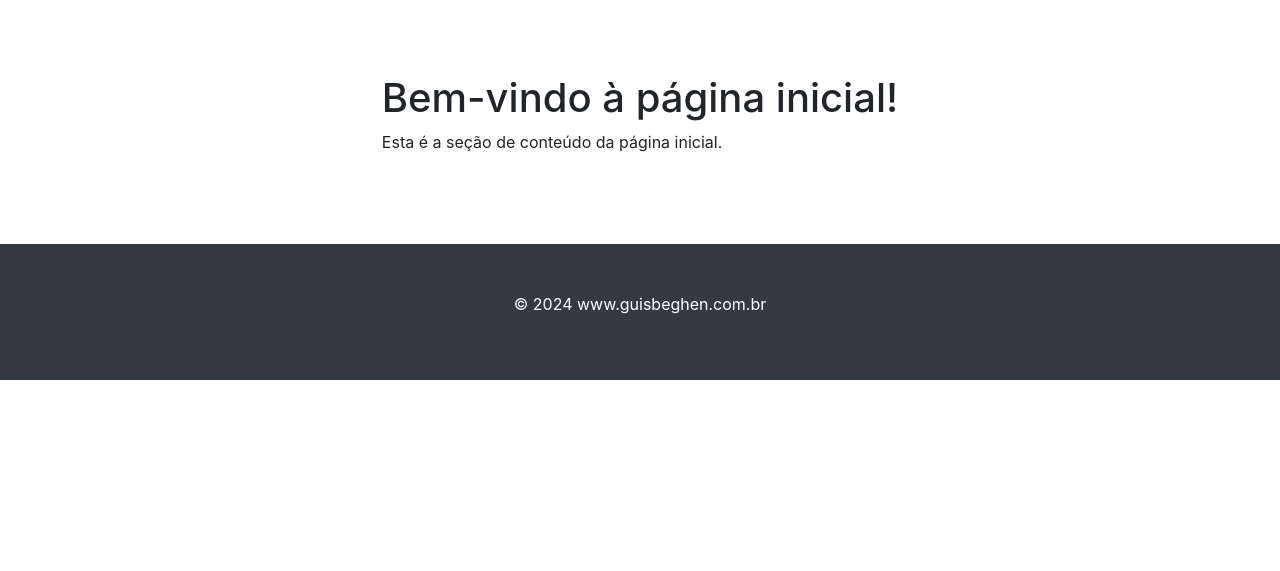
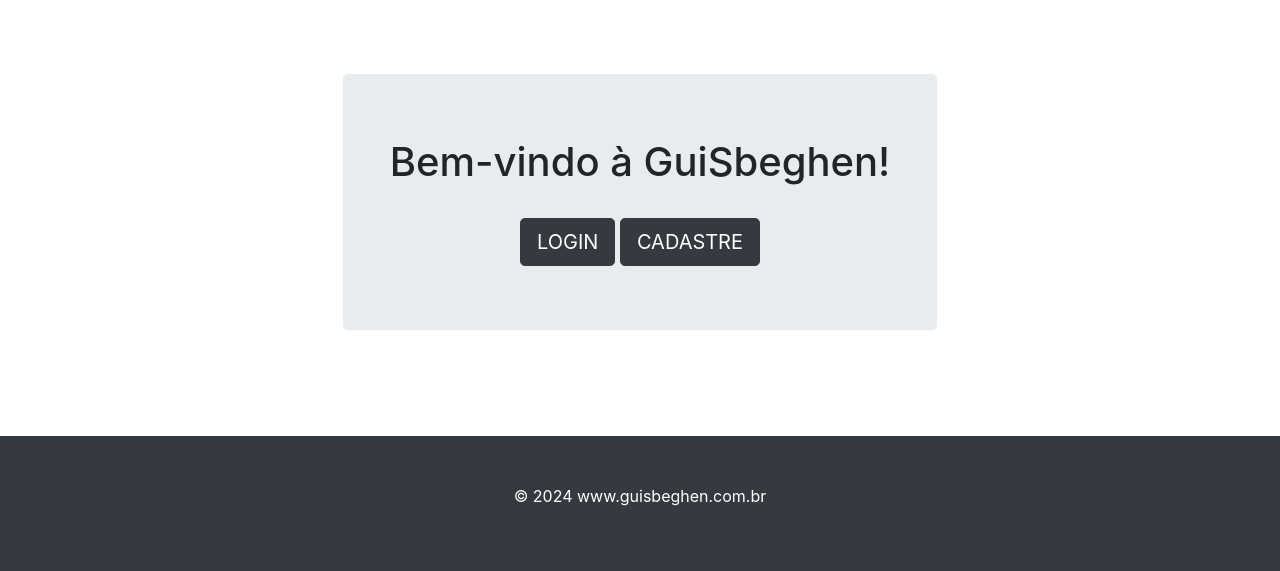
Before and after one commit to Guisbeghendev/RGS, a Django app: page / in a window 1280 px wide. Shown: the part 322-893 px from the top of the page. Before the commit the page ends 702 px from the top, so only its background shows below. Run offline with Django 5.2, Linux system fonts and the light colour scheme.

Commit message:
v2-att16-fronted home-index

```diff
--- a/home/templates/home/index.html
+++ b/home/templates/home/index.html
@@ -5,6 +5,16 @@
 {% block title %}Página Inicial{% endblock %}
 
 {% block content %}
-    <h1>Bem-vindo à página inicial!</h1>
-    <p>Esta é a seção de conteúdo da página inicial.</p>
+
+<div class="jumbotron">
+    <div class="container-fluid text-center">
+        <h1>Bem-vindo à GuiSbeghen!</h1>
+    </div>
+    <br>
+    <div class="container text-center">
+        <a href="{% url 'login' %}" class="btn btn-dark btn-lg">LOGIN</a>
+        <a href="{% url 'register' %}" class="btn btn-dark btn-lg">CADASTRE</a>
+    </div>
+</div>
+
 {% endblock %}
```
